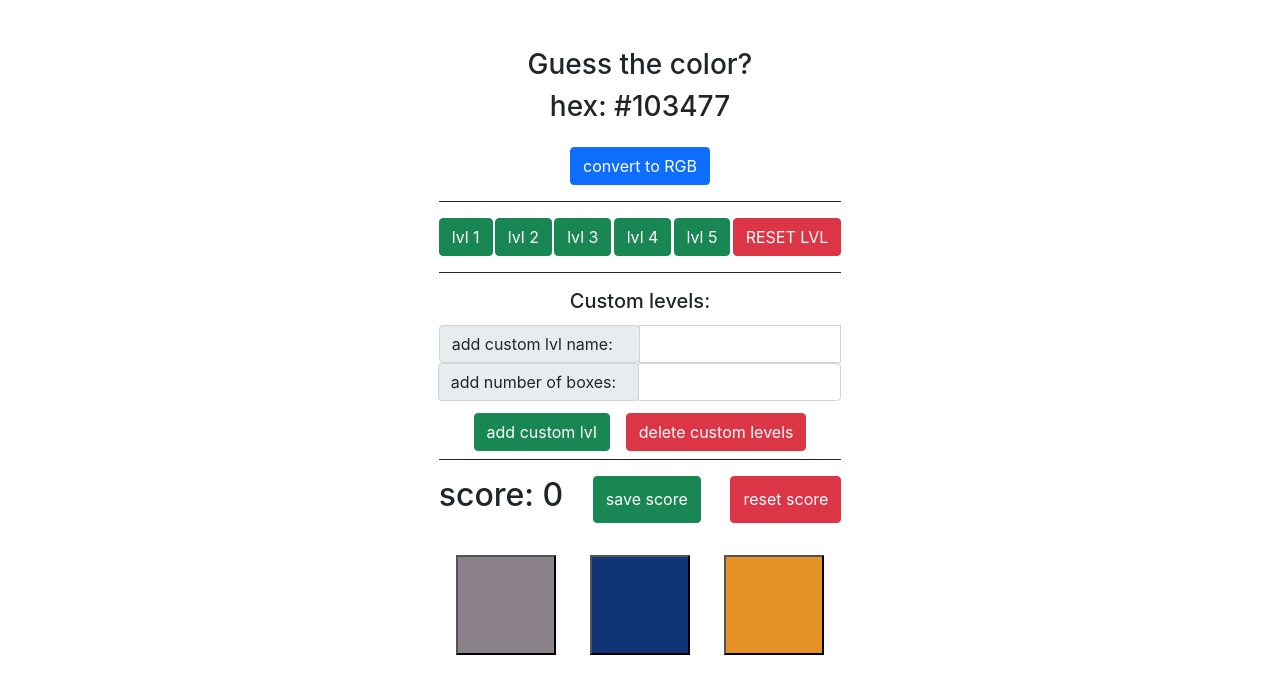
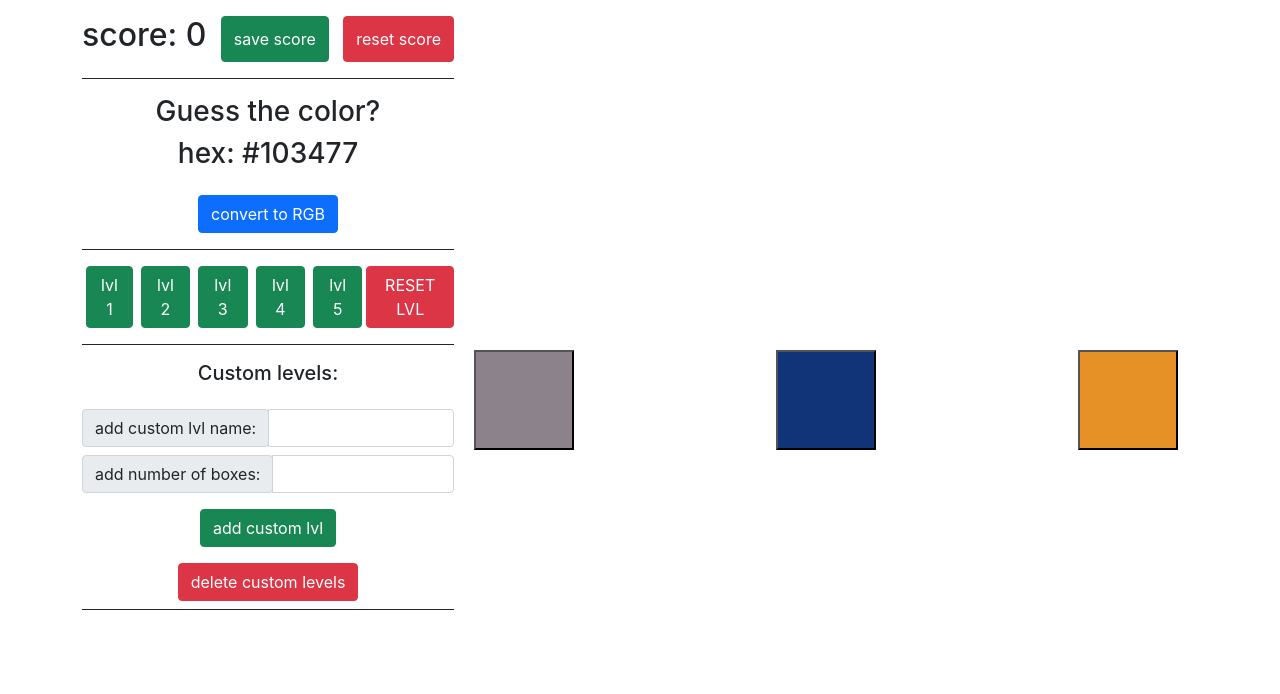
Before and after one commit to CupeX/react-color-game, a React (Create React App) app: page / in a window 1280 px wide. Shown: the top 694 px of the page. Built offline with nearby package versions, Linux system fonts and the light colour scheme.

Commit message:
new update

```diff
--- a/src/components/colorBoxes.js
+++ b/src/components/colorBoxes.js
@@ -1,30 +1,18 @@
 import { nanoid } from 'nanoid';
-import ButtonComponent from './ButtonComponent';
 
 const ColorBoxes = props => {
   return (
-    <div>
-      <div className="d-flex justify-content-between my-3">
-        <h2>score: {props.score}</h2>
-        <ButtonComponent onClick={props.onSaveScore} color="success">
-          save score
-        </ButtonComponent>
-        <ButtonComponent onClick={props.onResetScore} color="danger">
-          reset score
-        </ButtonComponent>
-      </div>
-      <div className="d-flex flex-wrap justify-content-between">
+    <div className="d-flex flex-wrap justify-content-between align-items-center overflow-auto col-8 vh-100 p-3">
       {props.background.map(x => (
-          <div key={nanoid()} className="col-4">
+        <div key={nanoid()} className="">
           <button
-              className="box p-5 my-3"
+            className="p-5 m-1"
             style={{ background: x }}
             onClick={() => props.onCheckColor(x)}
           ></button>
         </div>
       ))}
     </div>
-    </div>
   );
 };
 
--- a/src/components/mainVisual.js
+++ b/src/components/mainVisual.js
@@ -23,6 +23,7 @@ const MainVisual = () => {
   const [customLvlName, setCustomLvlName] = useState('');
   const [customLvlBoxes, setCustomLvlBoxes] = useState('');
   const [customLvl, setCustomLvl] = useState([]);
+  const [formIsValid, setFormIsValid] = useState(false);
 
   useEffect(() => {
     getNewColors();
@@ -90,6 +91,9 @@ const MainVisual = () => {
     e.preventDefault();
     // lvlHandler(+customLvl);
     // getNewColors();
+    // if (customLvlName === '' && customLvlBoxes === '') {
+    //   alert('Please, fill all fields!');
+    // } else {
     setCustomLvlBoxes('');
     setCustomLvlName('');
     const addLvl = {
@@ -98,6 +102,7 @@ const MainVisual = () => {
     };
 
     setCustomLvl(prevState => [addLvl, ...prevState]);
+    // }
   };
 
   const deleteCustomLvlsHandler = () => {
@@ -105,8 +110,18 @@ const MainVisual = () => {
   };
 
   return (
-    <div className="container d-flex flex-column mt-5 col-xl-4 col-lg-6">
-      <div className="border-bottom border-dark mb-3">
+    <div className="d-flex container flex-row">
+      <div className="col-4 vh-100">
+        <div className="d-flex justify-content-between border-bottom border-dark my-3 pb-3">
+          <h2>score: {score}</h2>
+          <ButtonComponent onClick={saveScore} color="success">
+            save score
+          </ButtonComponent>
+          <ButtonComponent onClick={resetScore} color="danger">
+            reset score
+          </ButtonComponent>
+        </div>
+        <div className="border-bottom border-dark">
           <h3>Guess the color?</h3>
           {isHex ? (
             <h3>hex: {trueColor}</h3>
@@ -122,10 +137,14 @@ const MainVisual = () => {
           </ButtonComponent>
         </div>
 
-      <div className="border-bottom border-dark">
-        <div className="d-flex justify-content-between mb-3 border-bottom border-dark pb-3">
+        <div className="border-bottom border-dark my-3">
+          <div className="d-flex justify-content-between border-bottom border-dark pb-3">
             {lvlButton.map(x => (
-            <Button onClick={() => lvlHandler(x * 3)} color="success">
+              <Button
+                onClick={() => lvlHandler(x * 3)}
+                color="success"
+                className="mx-1"
+              >
                 lvl {x}
               </Button>
             ))}
@@ -135,7 +154,7 @@ const MainVisual = () => {
             </ButtonComponent>
           </div>
 
-        <div>
+          <div className="overflow-auto my-3" style={{ maxHeight: '20vh' }}>
             <h5>Custom levels:</h5>
             {customLvl.map(x => (
               <Button
@@ -149,8 +168,8 @@ const MainVisual = () => {
           </div>
 
           <form onSubmit={formSubmissionHandler}>
-          <InputGroup className="py-1">
-            <InputGroupAddon addonType="prepend" className="w-50">
+            <InputGroup className="my-2">
+              <InputGroupAddon addonType="prepend">
                 <InputGroupText>add custom lvl name:</InputGroupText>
               </InputGroupAddon>
               <Input
@@ -159,7 +178,9 @@ const MainVisual = () => {
                 value={customLvlName}
                 onChange={customLvlNameHandler}
               />
-            <InputGroupAddon addonType="prepend" className="w-50">
+            </InputGroup>
+            <InputGroup className="my-2">
+              <InputGroupAddon addonType="prepend">
                 <InputGroupText>add number of boxes:</InputGroupText>
               </InputGroupAddon>
               <Input
@@ -173,6 +194,7 @@ const MainVisual = () => {
             <Button type="submit" color="success" className="m-2">
               add custom lvl
             </Button>
+          </form>
           <Button
             onClick={() => deleteCustomLvlsHandler()}
             type="btn"
@@ -181,7 +203,7 @@ const MainVisual = () => {
           >
             delete custom levels
           </Button>
-        </form>
+        </div>
       </div>
       <ColorBoxes
         onCheckColor={checkColorHandler}
```
Lines whose indentation alone changed are shown as unchanged.
